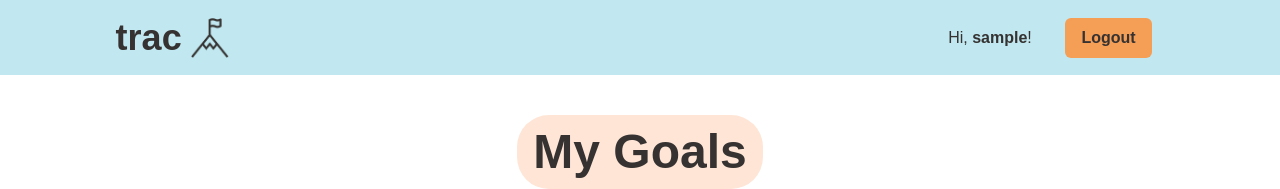
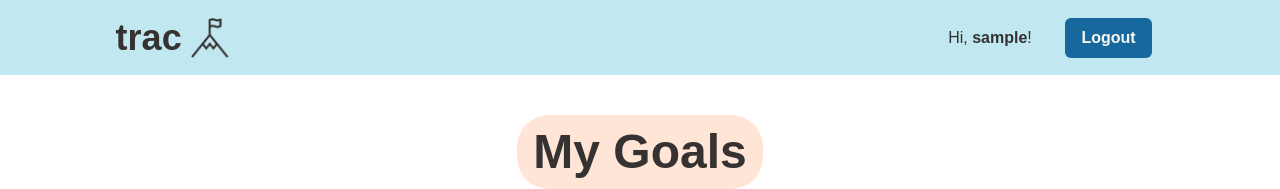
Before and after one commit to dyazdani/trac, a React (Vite) app: page /goals in a window 1280 px wide. Shown: the top 189 px of the page. Built offline with nearby package versions, Linux system fonts and the light colour scheme; no server answers; sample sign-in values are in the browser's storage; a web font is replaced by a local one.

Commit message:
Changed button colors in AppHeader

```diff
--- a/src/client/components/AppHeader.tsx
+++ b/src/client/components/AppHeader.tsx
@@ -34,11 +34,7 @@ const AppHeader = ({isBannerDisplayed}: AppHeaderProps) => {
 
   return (
     <Box
-      // bg="skyblue.200"
-      // bg="skyblue.100"
       bg="turquoise.100"
-      // bg="turquoise.200"
-      // bg="turquoise.300"
       w="100vw"
       maxWidth="100%"
       p="1rem"
@@ -104,14 +100,13 @@ const AppHeader = ({isBannerDisplayed}: AppHeaderProps) => {
             ml="1vw"
             mr="1vw"
             variant="solid"
-            backgroundColor="peach.300"
-            color="353231"
+            backgroundColor="skyblue.600"
+            color="floralwhite.50"
             _hover={{
-              backgroundColor: "peach.500"
+                backgroundColor: "skyblue.700"
             }}
             _active={{
-              backgroundColor: "peach.600",
-              color: "floralwhite.50"
+                backgroundColor: "skyblue.800",
             }}
             onClick={(e) => {
               e.preventDefault();
--- a/src/client/components/MessagesMenu.tsx
+++ b/src/client/components/MessagesMenu.tsx
@@ -16,12 +16,14 @@ const MessagesMenu = (props: MessagesMenuProps) =>  {
             <ButtonGroup
                 isAttached
                 variant="unstyled"
-                border="black 1px solid"
                 borderRadius=".5rem"
                 alignItems="center"
                 p=".25vw"
                 _hover={{
-                    backgroundColor: "#EAF7FA"
+                    backgroundColor: "turquoise.200"
+                }}
+                _active={{
+                    backgroundColor: "turquoise.300"
                 }}
                 >
                 <Button
```
